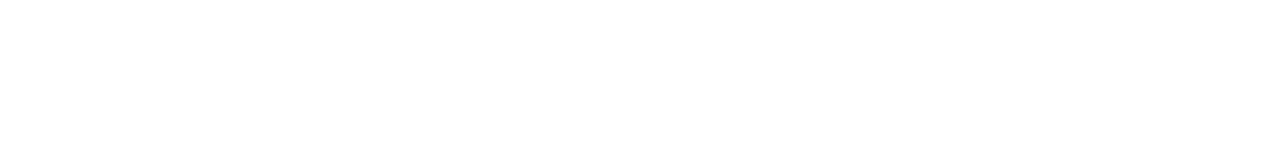
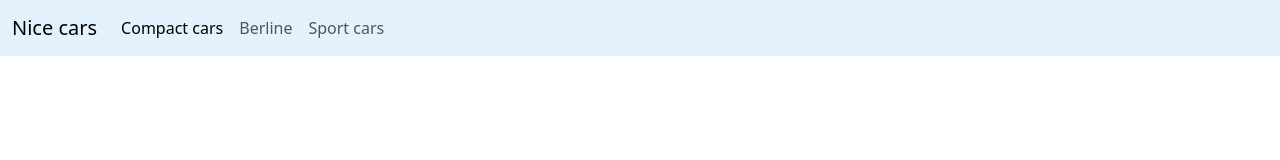
Before and after one commit to AmaniB96/Projet-Github-molengeek, a plain HTML site: page index.html in a window 1280 px wide. Drawn offline with nearby package versions, Linux system fonts and the light colour scheme.

Commit message:
added navbar

```diff
--- a/index.html
+++ b/index.html
@@ -8,7 +8,30 @@
     <title>Projet-Github-Molengeek</title>
 </head>
 <body>
+    <!-- NAVBAR -->
+    <nav class="navbar navbar-expand-lg" style="background-color: #e3f2fd;">
+      <div class="container-fluid">
+        <a class="navbar-brand" href="#">Nice cars</a>
+        <button class="navbar-toggler" type="button" data-bs-toggle="collapse" data-bs-target="#navbarNavDropdown" aria-controls="navbarNavDropdown" aria-expanded="false" aria-label="Toggle navigation">
+          <span class="navbar-toggler-icon"></span>
+        </button>
+        <div class="collapse navbar-collapse" id="navbarNavDropdown">
+          <ul class="navbar-nav">
+            <li class="nav-item">
+              <a class="nav-link active" aria-current="page" href="#compact">Compact cars</a>
+            </li>
+            <li class="nav-item">
+              <a class="nav-link" href="#berline">Berline</a>
+            </li>
+            <li class="nav-item">
+              <a class="nav-link" href="#sport">Sport cars</a>
+            </li>
+          </ul>
+        </div>
+      </div>
+    </nav>
 
+      <!-- FIN NAV -->
     <script src="https://cdn.jsdelivr.net/npm/bootstrap@5.3.3/dist/js/bootstrap.bundle.min.js" integrity="sha384-YvpcrYf0tY3lHB60NNkmXc5s9fDVZLESaAA55NDzOxhy9GkcIdslK1eN7N6jIeHz" crossorigin="anonymous"></script>
 </body>
 </html>
```
